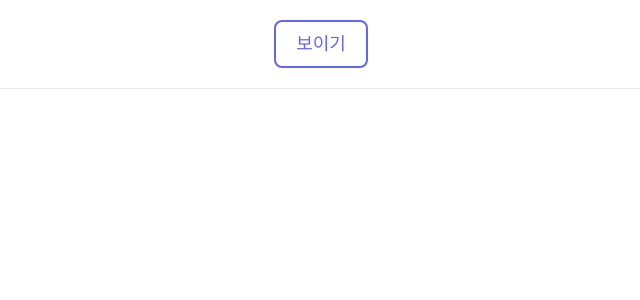
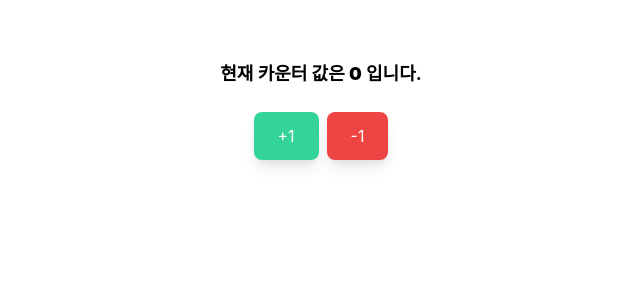
Before and after one commit to Typonote/ReactHookPractice, a React (Create React App) app: page / in a window 1280 px wide. Shown: the top 300 px of the page, without its empty margins (319-959 px from the left). Built offline with nearby package versions, Linux system fonts and the light colour scheme.

Commit message:
#5 useReducer 카운터 구현 (p.200)

```diff
--- a/src/App.js
+++ b/src/App.js
@@ -6,18 +6,19 @@
 function App() {
   const [visible, setVisible] = useState(false);
   return (
-    <div className="text-center p-5 ">
-      <button
-        className="p-2 pl-5 pr-5 bg-transparent border-2 border-indigo-500 text-indigo-500 text-lg rounded-lg hover:bg-indigo-500 hover:text-gray-100 focus:border-4 focus:border-indigo-300 mb-5"
-        onClick={() => {
-          setVisible(!visible);
-        }}
-      >
-        {visible ? "숨기기" : "보이기"}
-      </button>
-      <hr />
-      {visible && <Info />}
-    </div>
+    // <div className="text-center p-5 ">
+    //   <button
+    //     className="p-2 pl-5 pr-5 bg-transparent border-2 border-indigo-500 text-indigo-500 text-lg rounded-lg hover:bg-indigo-500 hover:text-gray-100 focus:border-4 focus:border-indigo-300 mb-5"
+    //     onClick={() => {
+    //       setVisible(!visible);
+    //     }}
+    //   >
+    //     {visible ? "숨기기" : "보이기"}
+    //   </button>
+    //   <hr />
+    //   {visible && <Info />}
+    // </div>
+    <Counter />
   );
 }
 
--- a/src/HookPractice/Counter.js
+++ b/src/HookPractice/Counter.js
@@ -1,25 +1,43 @@
-import React, { useState } from "react";
+import React, { useReducer, useState } from "react";
+
+// useReducer는 더 다양한 컴포넌트 상황에서 다양한 상태를 다름 값을 업데이트 할때 사용하는 hook
+// 현재 상태와 필요한 정보를 담은 액션값을 전달 받아, 새로운 상태를 반환한다.
+function reducer(state, action) {
+  // action.type 에 따라 다른 작업 수행
+  switch (action.type) {
+    case "INCREMENT":
+      return { value: state.value + 1 };
+    case "DECREMENT":
+      return { value: state.value - 1 };
+    default:
+      // 아무것도 해당되지 않을 때 기존 상태 반환
+      return state;
+  }
+}
 
 const Counter = () => {
-  const [value, setValue] = useState(0);
+  // useReducer(리듀서 함수,{기본값}) => state(현재 상태)값과 dispatch(액션 발생 함수)을 받음.
+
+  const [state, dispatch] = useReducer(reducer, { value: 0 });
 
   return (
     <div className="flex flex-col text-center mt-10 items-center justify-center py-5 ">
       <p className="text-lg font-bold">
-        현재 카운터 값은 <b>{value}</b> 입니다.
+        현재 카운터 값은 <b>{state.value}</b> 입니다.
       </p>
 
       <div className="m-5">
         <button
           className="py-3 px-6 text-white rounded-lg bg-green-400 shadow-lg inline-block m-1"
-          onClick={() => setValue(value + 1)}
+          // 함수 안에 액션 값을 넣으면 리듀서 함수가 호출 됨.
+          onClick={() => dispatch({ type: "INCREMENT" })}
         >
           +1
         </button>
 
         <button
           className="py-3 px-6 text-white rounded-lg bg-red-500 shadow-lg inline-block m-1"
-          onClick={() => setValue(value - 1)}
+          onClick={() => dispatch({ type: "INCREMENT" })}
         >
           -1
         </button>
```
